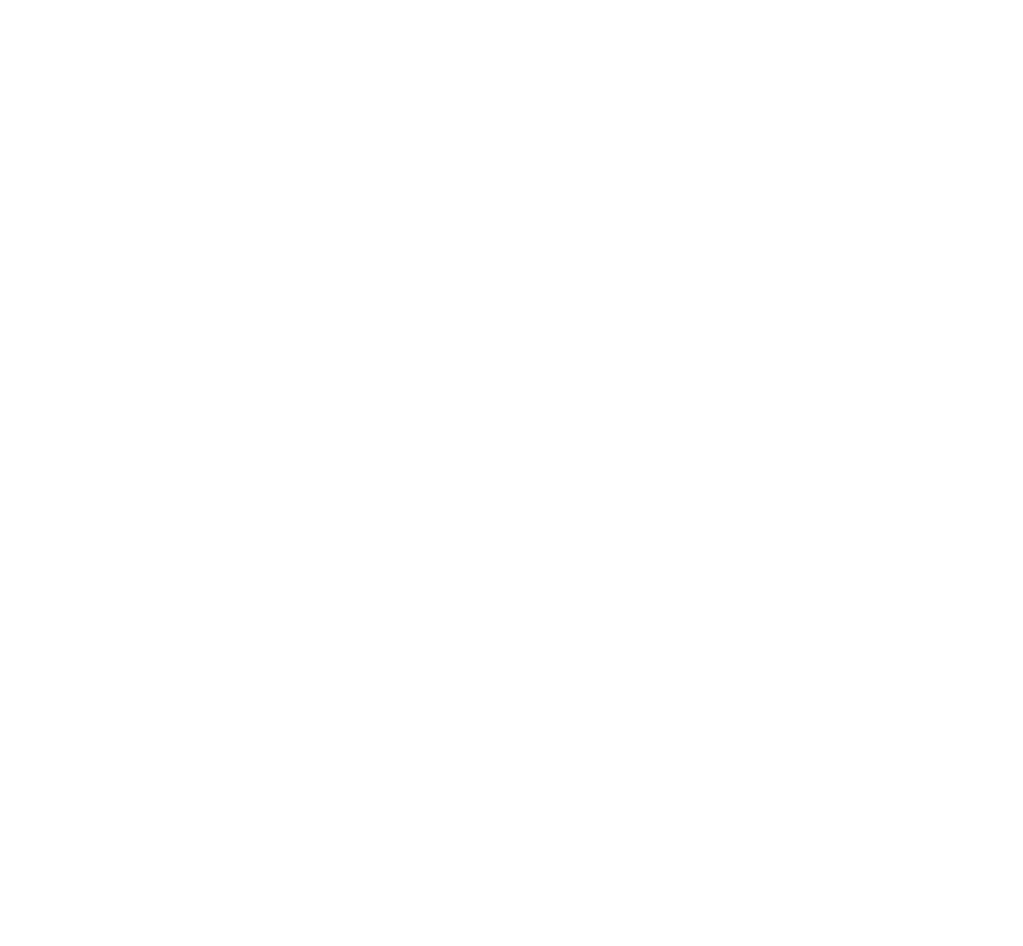
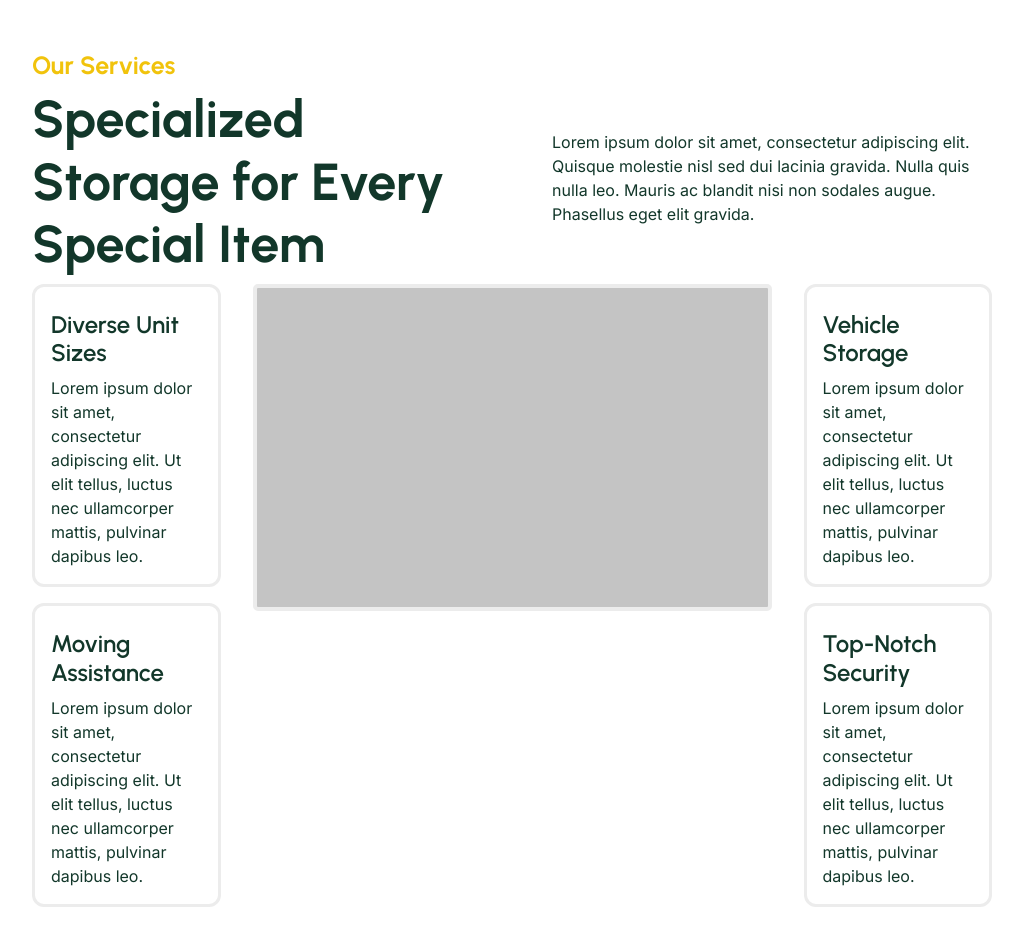
Before and after one commit to DennaSidaUpp/JS-Frontend, a React (Vite) app: page / in a window 1280 px wide. Shown: the part 2060-3006 px from the top of the page, without its empty margins (128-1151 px from the left). Before the commit the page ends 1934 px from the top, so only its background shows below. Built offline with nearby package versions, Linux system fonts and the light colour scheme.

Commit message:
Our Services Component added
minor cleanup in other areas aswell

```diff
--- a/src/App.jsx
+++ b/src/App.jsx
@@ -2,6 +2,7 @@ import About from "./components/About"
 import Hero from "./components/Hero"
 import Navbar from "./components/Navbar"
 import Partners from "./components/Partners"
+import Services from "./components/Services"
 
 const App = () => {
   return (
@@ -10,6 +11,7 @@ const App = () => {
     <Hero/>
     <About/>
     <Partners/>
+    <Services/>
     </>
   )
 }
--- a/src/components/About.jsx
+++ b/src/components/About.jsx
@@ -29,11 +29,11 @@ function About() {
                     <p>Lorem ipsum dolor sit amet, consectetur adipiscing elit. Quisque molestie nisl sed dui lacinia gravida. Nulla quis nulla leo. Mauris ac blandit nisi, non sodales augue. Phasellus eget elit gravida.</p>
                 </div>
                 <div className='aboutUsTileGrid'>
-                    <div className='aboutUsTiles aboutUsTilesHover'>
+                    <div className='tiles tilesHover'>
                         <h5>Vision</h5>
                         <p>Sed ut perspiciatis unde omnis iste natus error sit voluptatem accusan tium doloremque laudantium.</p>
                     </div>
-                    <div className='aboutUsTiles aboutUsTilesHover'>
+                    <div className='tiles tilesHover'>
                         <h5>Mission</h5>
                         <p>Sed ut perspiciatis unde omnis iste natus error sit voluptatem accusan tium doloremque laudantium.</p>
                     </div>
--- a/src/components/Services.jsx
+++ b/src/components/Services.jsx
@@ -0,0 +1,40 @@
+import React from 'react'
+
+function Services() {
+  return (
+    <div className='services'>
+        <div className='servicesContainer'>
+            <div className='servicesTitle'><h4>Our Services</h4></div>
+            <div className='servicesTextArea'>
+                <div className='servicesText'><h3>Specialized Storage for Every Special Item</h3></div>
+                <div className='servicesText'><p>Lorem ipsum dolor sit amet, consectetur adipiscing elit. Quisque molestie nisl sed dui lacinia gravida. Nulla quis nulla leo. Mauris ac blandit nisi non sodales augue. Phasellus eget elit gravida.</p></div>
+            </div>
+            <div className='servicesGrid'>
+                <div className='servicesGridTileArea'>
+                    <div className='tiles tilesHover'>
+                        <h5>Diverse Unit Sizes</h5>
+                        <p>Lorem ipsum dolor sit amet, consectetur adipiscing elit. Ut elit tellus, luctus nec ullamcorper mattis, pulvinar dapibus leo.</p>
+                    </div>
+                    <div className='tiles tilesHover'>
+                        <h5>Moving Assistance</h5>
+                        <p>Lorem ipsum dolor sit amet, consectetur adipiscing elit. Ut elit tellus, luctus nec ullamcorper mattis, pulvinar dapibus leo.</p>
+                    </div>
+                </div>
+                <div className='servicesGridImage'><img src="./images/services_bg_placeholder.svg" alt="" /></div>
+                <div className='servicesGridTileArea'>
+                    <div className='tiles tilesHover'>
+                        <h5>Vehicle Storage</h5>
+                        <p>Lorem ipsum dolor sit amet, consectetur adipiscing elit. Ut elit tellus, luctus nec ullamcorper mattis, pulvinar dapibus leo.</p>
+                    </div>
+                    <div className='tiles tilesHover'>
+                        <h5>Top-Notch Security</h5>
+                        <p>Lorem ipsum dolor sit amet, consectetur adipiscing elit. Ut elit tellus, luctus nec ullamcorper mattis, pulvinar dapibus leo.</p>
+                    </div>
+                </div>
+            </div>
+        </div>
+    </div>
+  )
+}
+
+export default Services
--- a/src/main.css
+++ b/src/main.css
@@ -220,6 +220,7 @@ nav {
     padding-top: 6rem;
     display: flex;
     justify-content: center;
+    padding-bottom: 5rem;
 
     .aboutUsContainer {
         display: grid;
@@ -266,16 +267,6 @@ nav {
                 display: grid;
                 grid-template-columns: 1fr 1fr;
                 gap: 1.5rem;
-
-                .aboutUsTiles {
-                    border: var(--lightgray) 3px solid;
-                    border-radius: 12px;
-                    padding: 1.5rem 1rem 0rem 1rem;
-                }
-
-                .aboutUsTilesHover:hover {
-                    border: var(--accent) 3px solid;
-                }
             }
 
             .aboutUsContact {
@@ -301,6 +292,16 @@ nav {
     }
 }
 
+.tiles {
+    border: var(--lightgray) 3px solid;
+    border-radius: 12px;
+    padding: 1.5rem 1rem 0rem 1rem;
+}
+
+.tilesHover:hover {
+    border: var(--accent) 3px solid;
+}
+
 .partners {
     background-color: var(--beige);
     display: flex;
@@ -317,3 +318,50 @@ nav {
         }
     }
 }
+
+.services {
+    height: 100%;
+    margin: auto;
+    background-color: var(--primary);
+    padding-top: 6rem;
+    display: flex;
+    justify-content: center;
+    padding-bottom: 5rem;
+
+    .servicesContainer {
+        width: 75%;
+        display: flex;
+        flex-direction: column;
+
+        .servicesTitle {
+            display: flex;
+        }
+
+        .servicesTextArea {
+            display: grid;
+            grid-template-columns: 1fr 1fr;
+            gap: 5rem;
+
+            .servicesText {
+                display: flex;
+                align-items: center;
+            }
+        }
+
+        .servicesGrid {
+            display: grid;
+            grid-template-columns: 1fr auto 1fr;
+            gap: 2rem;
+
+            .servicesGridTileArea {
+                display: grid;
+                grid-template-rows: auto auto;
+                gap: 1rem;
+            }
+
+            .servicesGridImage {
+
+            }
+        }
+    }
+}
```
Also changed, not shown: images/services_bg_placeholder.svg (added).
